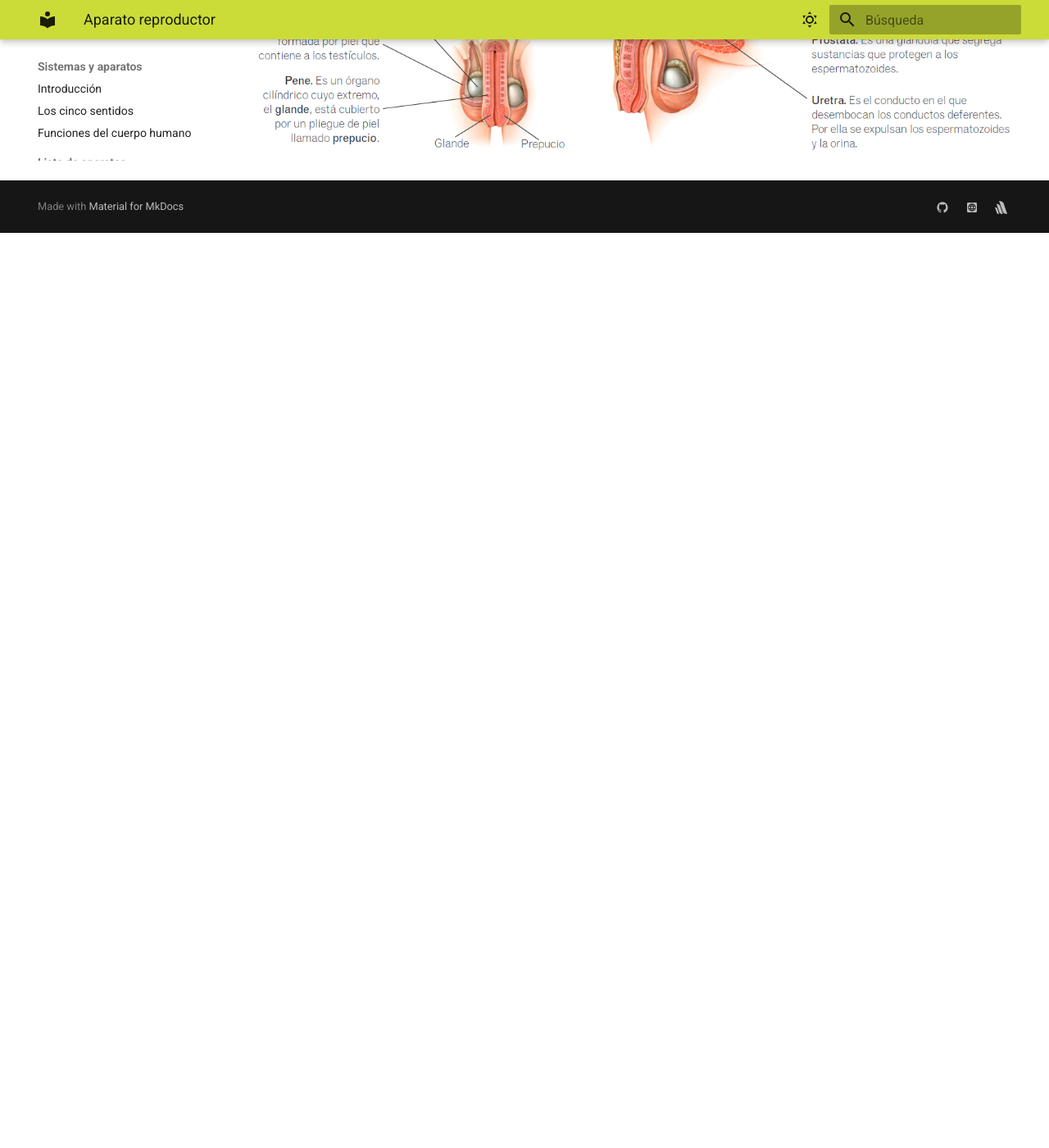
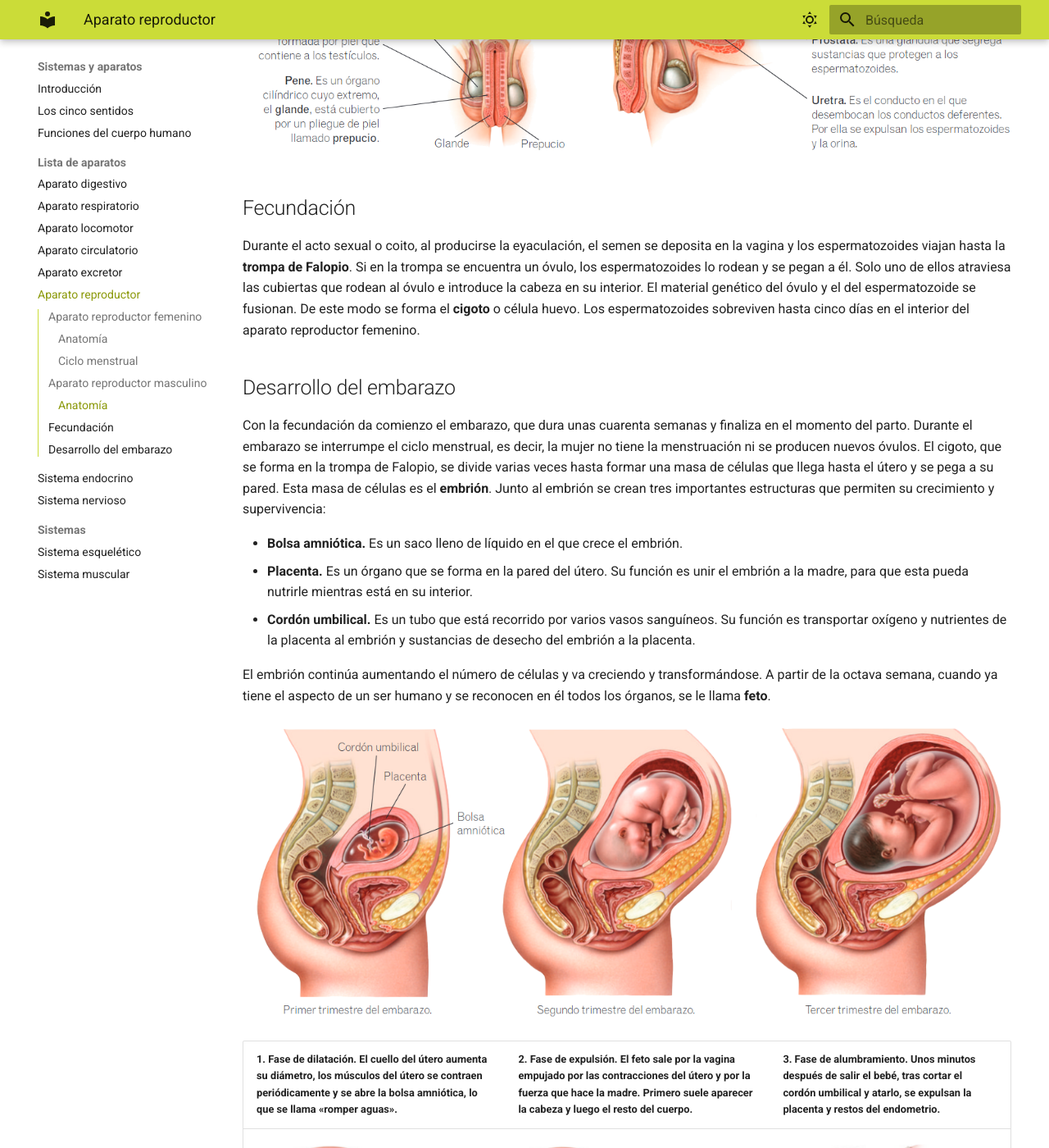
Before and after one commit to AlejandroBM99/mkdocs-biology, an MkDocs documentation site: the page built from docs/system/reproductive.md, in a window 1280 px wide and 1400 px high, scrolled down 1801 px. Shown: the whole window at 82% size. Built offline with MkDocs 1.6.1 and Material for MkDocs 9.7.7, drawn with Linux system fonts in a browser that asks for light colours; before the commit the page ends 2085 px from its top, so only the background shows below that.

Commit message:
progress

```diff
--- a/docs/system/reproductive.md
+++ b/docs/system/reproductive.md
@@ -34,3 +34,25 @@ En la mujer cada mes se repite un ciclo cuyo objetivo es preparar su cuerpo para
 * **Uretra.** Es el conducto en el que desembocan los conductos deferentes. Por ella se expulsan los espermatozoides y la orina.
 
 ![masculine-reproductive-anatomy.png](../img/masculine-reproductive-anatomy.png)
+
+## Fecundación
+
+Durante el acto sexual o coito, al producirse la eyaculación, el semen se deposita en la vagina y los espermatozoides viajan hasta la **trompa de Falopio**. Si en la trompa se encuentra un óvulo, los espermatozoides lo rodean y se pegan a él. Solo uno de ellos atraviesa las cubiertas que rodean al óvulo e introduce la cabeza en su interior. El material genético del óvulo y el del espermatozoide se fusionan. De este modo se forma el **cigoto** o célula huevo. Los espermatozoides sobreviven hasta cinco días en el interior del aparato reproductor femenino.
+
+## Desarrollo del embarazo
+
+Con la fecundación da comienzo el embarazo, que dura unas
+cuarenta semanas y finaliza en el momento del parto. Durante el embarazo se interrumpe el ciclo menstrual, es decir, la mujer no tiene la menstruación ni se producen nuevos óvulos. El cigoto, que se forma en la trompa de Falopio, se divide varias veces hasta formar una masa de células que llega hasta el útero y se pega a su pared. Esta masa de células es el **embrión**. Junto al embrión se crean tres importantes estructuras que permiten su crecimiento y supervivencia:
+
+* **Bolsa amniótica.** Es un saco lleno de líquido en el que crece el embrión.
+* **Placenta.** Es un órgano que se forma en la pared del útero. Su función es unir el embrión a la madre, para que esta pueda nutrirle mientras está en su interior.
+* **Cordón umbilical.** Es un tubo que está recorrido por varios vasos sanguíneos. Su función es transportar oxígeno y nutrientes de la placenta al embrión y sustancias de desecho del embrión a la placenta.
+
+El embrión continúa aumentando el número de células y va creciendo y transformándose. A partir de la octava semana, cuando ya tiene el aspecto de un ser humano y se reconocen en él todos los
+órganos, se le llama **feto**.
+
+![pregnancy.png](../img/pregnancy.png)
+
+| **1. Fase de dilatación.** El cuello del útero aumenta su diámetro, los músculos del útero se contraen periódicamente y se abre la bolsa amniótica, lo que se llama «romper aguas». | **2. Fase de expulsión.** El feto sale por la vagina empujado por las contracciones del útero y por la fuerza que hace la madre. Primero suele aparecer la cabeza y luego el resto del cuerpo. | **3. Fase de alumbramiento.** Unos minutos después de salir el bebé, tras cortar el cordón umbilical y atarlo, se expulsan la placenta y restos del endometrio. |
+|----------------------------|----------------------------|----------------------------|
+| ![Fase 1](../img/birth-1.png) | ![Fase 2](../img/birth-2.png) | ![Fase 3](../img/birth-3.png) |
```
Also changed, not shown: docs/cell/cell.md (+1 -1 lines), docs/disease/disease.md (+4 -1 lines), docs/img/birth-1.png (added), docs/img/birth-2.png (added), docs/img/birth-3.png (added), docs/img/pregnancy.png (added), docs/system/img.png (added).
